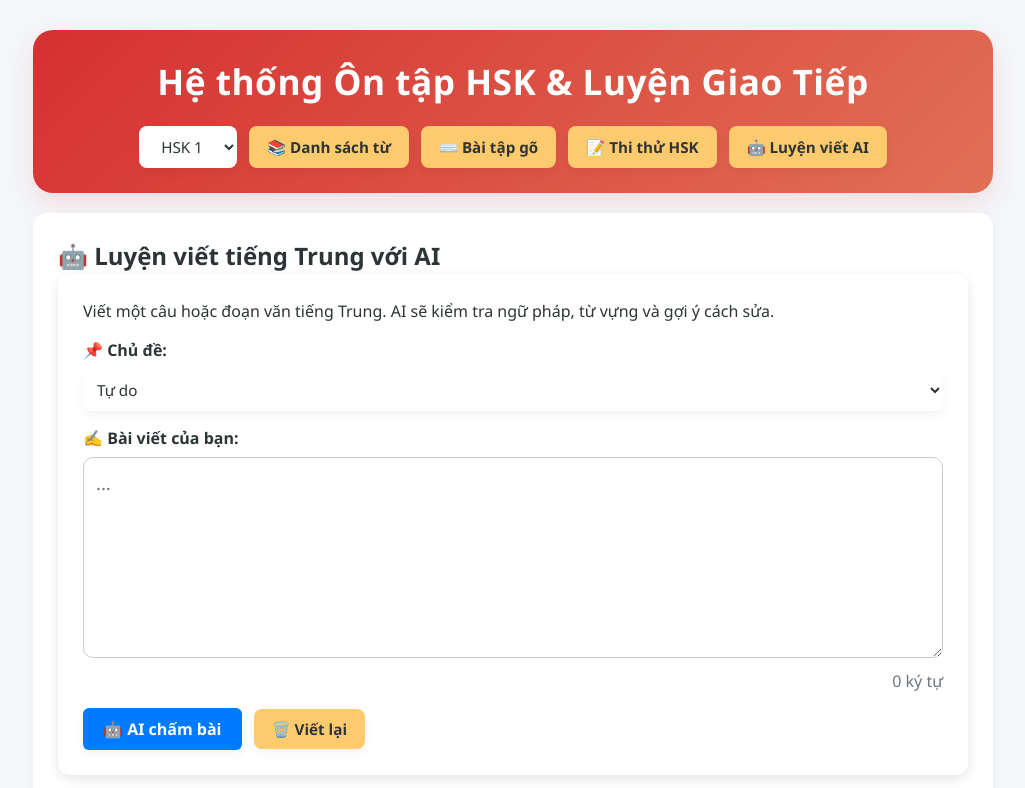
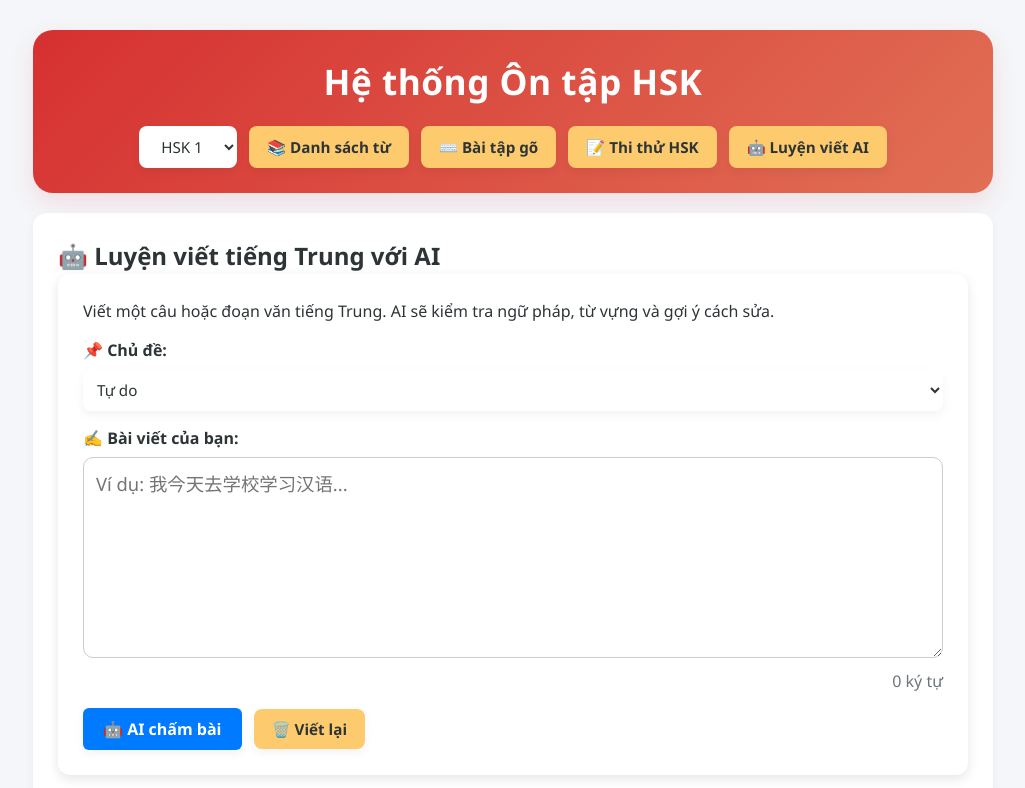
Before and after one commit to Giangha20/tiengtrung, a website: page index.html in a window 1280 px wide. Both pictures are taken after a click on the button "🤖 Luyện viết AI". Shown: the whole page, without its empty margins (127-1152 px from the left). Drawn offline with Linux system fonts and the light colour scheme; no server answers.

Commit message:
Update index.html

```diff
--- a/index.html
+++ b/index.html
@@ -4,12 +4,22 @@
     <meta charset="UTF-8">
     <meta name="viewport" content="width=device-width, initial-scale=1.0">
     <title>Học Tiếng Trung HSK 1-4 & Giao Tiếp</title>
+    <!-- Liên kết đến tệp manifest -->
+<link rel="manifest" href="manifest.json">
+
+<!-- Hỗ trợ hiển thị icon đẹp trên thiết bị iOS (iPhone/iPad) -->
+<link rel="apple-touch-icon" href="avatar.png">
+
+<!-- Tùy chỉnh thanh trạng thái trên iOS -->
+<meta name="apple-mobile-web-app-capable" content="yes">
+<meta name="apple-mobile-web-app-status-bar-style" content="default">
+<meta name="apple-mobile-web-app-title" content="Tiếng Trung">
     <link rel="stylesheet" href="style.css">
 </head>
 <body>
     <div class="container">
         <header>
-            <h1>Hệ thống Ôn tập HSK & Luyện Giao Tiếp</h1>
+            <h1>Hệ thống Ôn tập HSK</h1>
             <div class="controls">
                 <select id="hsk-level" onchange="changeLevel()">
                     <option value="1">HSK 1</option>
@@ -163,7 +173,7 @@
                 <textarea
                     id="writing-input"
                     rows="7"
-                    placeholder="..."
+                    placeholder="Ví dụ: 我今天去学校学习汉语..."
                     style="
                         width:100%;
                         box-sizing:border-box;
@@ -212,10 +222,12 @@
                 <h4>📝 Câu bạn viết</h4>
                 <div id="writing-original"></div>
             </div>
+
             <div style="margin-top:15px;">
                 <h4>✅ Cách viết đề xuất</h4>
                 <div id="writing-corrected"></div>
             </div>
+
             <div style="margin-top:15px;">
                 <h4>🔍 Lỗi cần sửa</h4>
                 <div id="writing-errors"></div>
```
